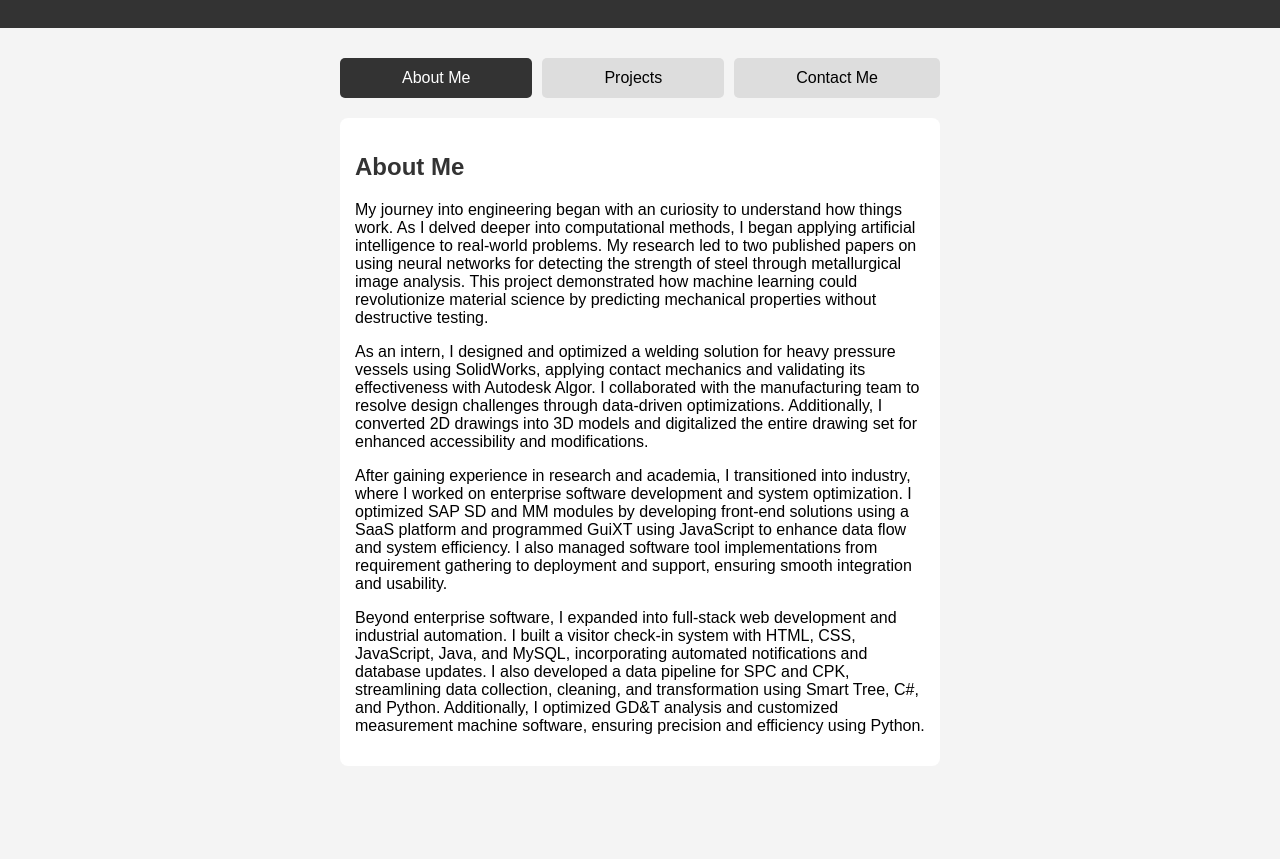
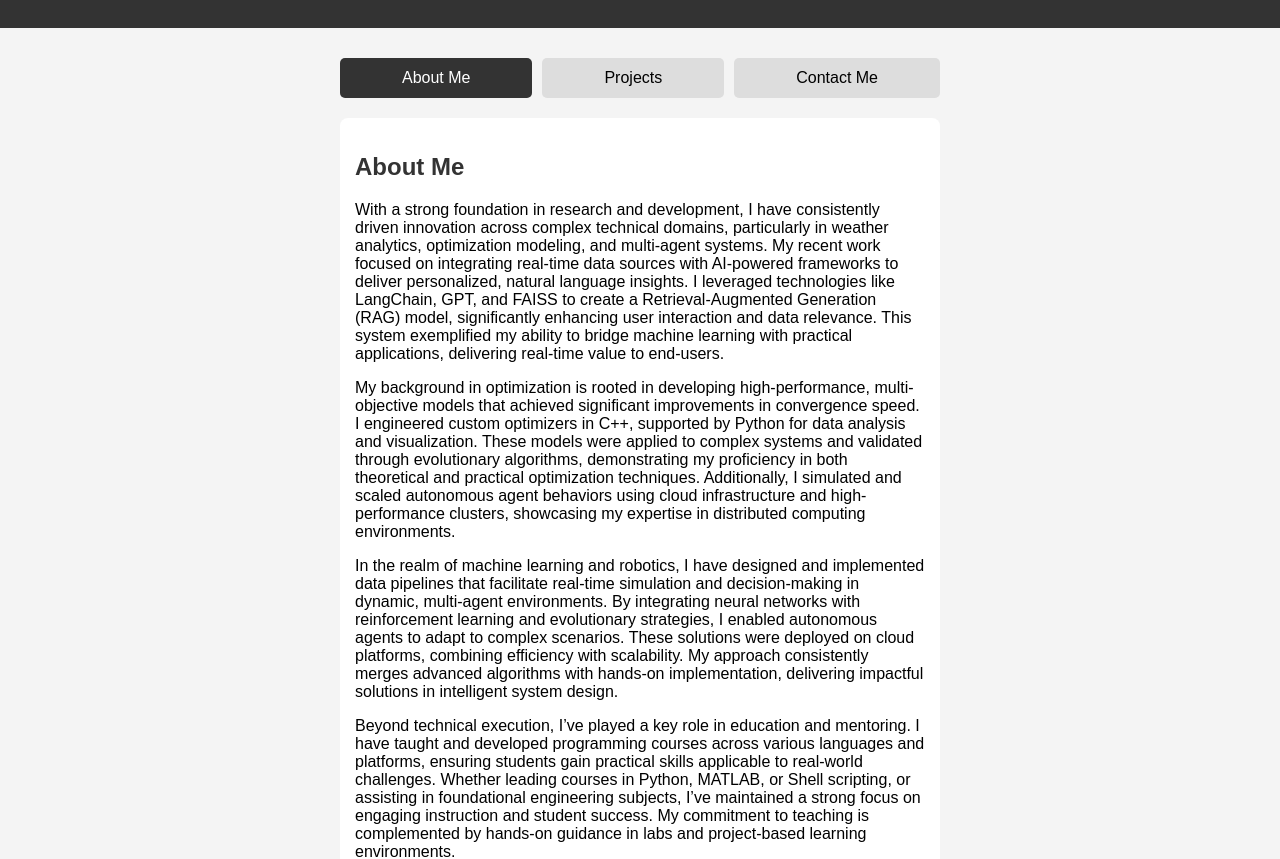
Before and after one commit to kesireddyadarsh/adarsh-kesireddy.github.io, a plain HTML site: page index.html in a window 1280 px wide. Shown: the part 116-975 px from the top of the page. Before the commit the page ends 892 px from the top, so only its background shows below. Drawn offline with Linux system fonts and the light colour scheme.

Commit message:
Update index.html

```diff
--- a/index.html
+++ b/index.html
@@ -54,13 +54,12 @@
         </div>
         <div id="about" class="tab-content active section">
             <h2>About Me</h2>
-            <p>My journey into engineering began with an curiosity to understand how things work.
-                As I delved deeper into computational methods, I began applying artificial intelligence to real-world problems.
-                My research led to two published papers on using neural networks for detecting the strength of steel through metallurgical image analysis.
-                This project demonstrated how machine learning could revolutionize material science by predicting mechanical properties without destructive testing.</p>
-            <p>As an intern, I designed and optimized a welding solution for heavy pressure vessels using SolidWorks, applying contact mechanics and validating its effectiveness with Autodesk Algor. I collaborated with the manufacturing team to resolve design challenges through data-driven optimizations. Additionally, I converted 2D drawings into 3D models and digitalized the entire drawing set for enhanced accessibility and modifications.</p>
-            <p>After gaining experience in research and academia, I transitioned into industry, where I worked on enterprise software development and system optimization. I optimized SAP SD and MM modules by developing front-end solutions using a SaaS platform and programmed GuiXT using JavaScript to enhance data flow and system efficiency. I also managed software tool implementations from requirement gathering to deployment and support, ensuring smooth integration and usability.</p>
-            <p>Beyond enterprise software, I expanded into full-stack web development and industrial automation. I built a visitor check-in system with HTML, CSS, JavaScript, Java, and MySQL, incorporating automated notifications and database updates. I also developed a data pipeline for SPC and CPK, streamlining data collection, cleaning, and transformation using Smart Tree, C#, and Python. Additionally, I optimized GD&T analysis and customized measurement machine software, ensuring precision and efficiency using Python.</p>
+            <p>With a strong foundation in research and development, I have consistently driven innovation across complex technical domains, particularly in weather analytics, optimization modeling, and multi-agent systems. My recent work focused on integrating real-time data sources with AI-powered frameworks to deliver personalized, natural language insights. I leveraged technologies like LangChain, GPT, and FAISS to create a Retrieval-Augmented Generation (RAG) model, significantly enhancing user interaction and data relevance. This system exemplified my ability to bridge machine learning with practical applications, delivering real-time value to end-users.</p>
+            <p>My background in optimization is rooted in developing high-performance, multi-objective models that achieved significant improvements in convergence speed. I engineered custom optimizers in C++, supported by Python for data analysis and visualization. These models were applied to complex systems and validated through evolutionary algorithms, demonstrating my proficiency in both theoretical and practical optimization techniques. Additionally, I simulated and scaled autonomous agent behaviors using cloud infrastructure and high-performance clusters, showcasing my expertise in distributed computing environments.</p>
+            <p>In the realm of machine learning and robotics, I have designed and implemented data pipelines that facilitate real-time simulation and decision-making in dynamic, multi-agent environments. By integrating neural networks with reinforcement learning and evolutionary strategies, I enabled autonomous agents to adapt to complex scenarios. These solutions were deployed on cloud platforms, combining efficiency with scalability. My approach consistently merges advanced algorithms with hands-on implementation, delivering impactful solutions in intelligent system design.</p>
+            <p>Beyond technical execution, I’ve played a key role in education and mentoring. I have taught and developed programming courses across various languages and platforms, ensuring students gain practical skills applicable to real-world challenges. Whether leading courses in Python, MATLAB, or Shell scripting, or assisting in foundational engineering subjects, I’ve maintained a strong focus on engaging instruction and student success. My commitment to teaching is complemented by hands-on guidance in labs and project-based learning environments.</p>
+            <p>My early experience in engineering design and web development laid the groundwork for a systems-level understanding of software, hardware, and process integration. I’ve independently built full-stack applications and custom software for industrial automation, emphasizing user-centered design and precision. From front-end SAP solutions to custom code for measurement systems, my work has consistently aligned with both technical requirements and end-user needs. This diverse background allows me to approach problems with both creativity and rigor, delivering robust, scalable, and user-focused solutions.</p>
+            <p>In addition to my software and AI expertise, I have a solid foundation in mechanical engineering, with hands-on experience in control systems, mechanical design, and structural analysis. I’ve worked extensively with ROS (Robot Operating System) to develop and simulate control architectures for robotic applications, ensuring precise motion planning and coordination. My background includes designing mechanical components using CAD tools like SolidWorks and Autodesk Inventor, followed by Finite Element Analysis (FEA) for performance validation. From contact mechanics in pressure vessels to 3D modeling and structural optimization, I’ve applied core mechanical principles to solve real-world engineering challenges with precision and innovation.</p>
         </div>
 
         <div id="projects" class="tab-content section">
```
